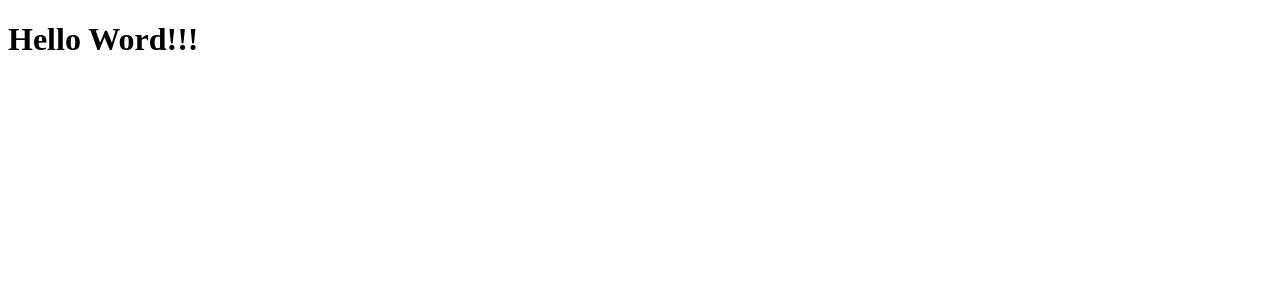
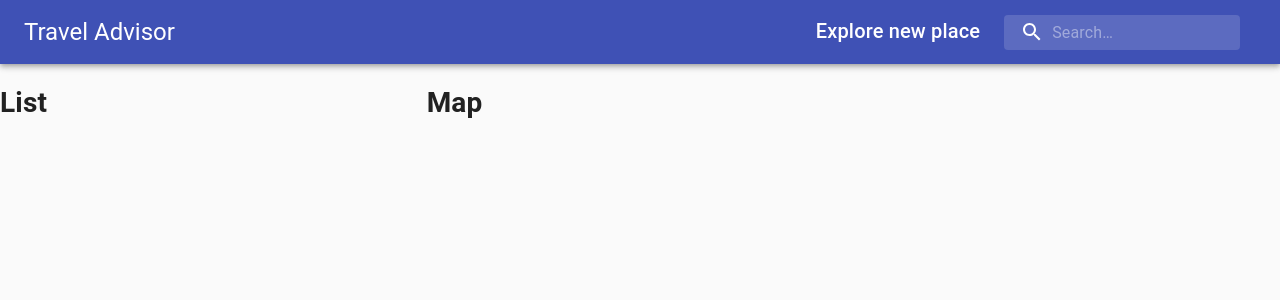
Before and after one commit to sem1on/travel-react, a React (Create React App) app: page / in a window 1280 px wide. Shown: the top 300 px of the page. Built offline with nearby package versions, Linux system fonts and the light colour scheme.

Commit message:
сделан Header

```diff
--- a/src/App.js
+++ b/src/App.js
@@ -1,10 +1,28 @@
 import React from 'react';
+
+import { CssBaseline, Grid } from '@material-ui/core'
+
+import Header from './components/Header/Header';
+import List from './components/List/List';
+import Map from './components/Map/Map';
+
 
 const App = () => {
     return (
-        <div>
-            <h1>Hello Word!!!</h1>
-        </div>
+        <>
+            <CssBaseline/>
+            <Header/>
+            <Grid container spacing={3} style={{ width: '100%' }}>
+                <Grid item xs={12} md={4}>
+                    <List/>
+                </Grid>
+                <Grid item xs={12} md={8}>
+                    <Map/>
+                </Grid>
+            </Grid>
+
+        </>
+
     );
 };
 
--- /dev/null
+++ b/src/components/Header/Header.js
@@ -0,0 +1,37 @@
+import React from 'react';
+
+import { Autocomplete } from '@react-google-maps/api';
+import { AppBar, Toolbar, Typography, InputBase, Box } from '@material-ui/core';
+import SearchIcon from '@material-ui/icons/Search';
+
+import useStyles from './style';
+
+const Header = () => {
+
+    const classes = useStyles();
+
+    return (
+        <AppBar position='static'>
+            <Toolbar className={classes.toolbar}>
+                <Typography variant='h5' className={classes.title}>
+                    Travel Advisor
+                </Typography>
+                <Box style={{ display: 'flex' }}>
+                    <Typography variant='h6' className={classes.title}>
+                        Explore new place
+                    </Typography>
+                    {/* <Autocomplete> */}
+                        <div  className={classes.search}>
+                            <div className={classes.searchIcon}>
+                                <SearchIcon />
+                            </div>
+                            <InputBase placeholder="Search…" classes={{ root: classes.inputRoot, input: classes.inputInput }} />
+                        </div>
+                    {/* </Autocomplete> */}
+                </Box>
+            </Toolbar>
+        </AppBar>
+    );
+};
+
+export default Header;
--- /dev/null
+++ b/src/components/Header/style.js
@@ -0,0 +1,32 @@
+import { alpha, makeStyles } from '@material-ui/core/styles';
+
+export default makeStyles((theme) => ({
+  title: {
+    display: 'none',
+    [theme.breakpoints.up('sm')]: {
+      display: 'block',
+    },
+  },
+  search: {
+    position: 'relative',
+    borderRadius: theme.shape.borderRadius,
+    backgroundColor: alpha(theme.palette.common.white, 0.15),
+    '&:hover': { backgroundColor: alpha(theme.palette.common.white, 0.25) },
+    marginRight: theme.spacing(2),
+    marginLeft: 0,
+    width: '100%',
+    [theme.breakpoints.up('sm')]: { marginLeft: theme.spacing(3), width: 'auto' },
+  },
+  searchIcon: {
+    padding: theme.spacing(0, 2), height: '100%', position: 'absolute', pointerEvents: 'none', display: 'flex', alignItems: 'center', justifyContent: 'center',
+  },
+  inputRoot: {
+    color: 'inherit',
+  },
+  inputInput: {
+    padding: theme.spacing(1, 1, 1, 0), paddingLeft: `calc(1em + ${theme.spacing(4)}px)`, transition: theme.transitions.create('width'), width: '100%', [theme.breakpoints.up('md')]: { width: '20ch' },
+  },
+  toolbar: {
+    display: 'flex', justifyContent: 'space-between',
+  },
+}));
--- /dev/null
+++ b/src/components/List/List.js
@@ -0,0 +1,11 @@
+import React from 'react';
+
+const List = () => {
+    return (
+        <div>
+            <h1>List</h1>
+        </div>
+    );
+};
+
+export default List;
--- /dev/null
+++ b/src/components/Map/Map.js
@@ -0,0 +1,11 @@
+import React from 'react';
+
+const Map = () => {
+    return (
+        <div>
+            <h1>Map</h1>
+        </div>
+    );
+};
+
+export default Map;
```
Also changed, not shown: src/components/PlaceDetails/PlaceDetails.js (added, +11 -0 lines), src/components/List/style.css (added), src/components/Map/style.css (added), src/components/PlaceDetails/style.css (added).
